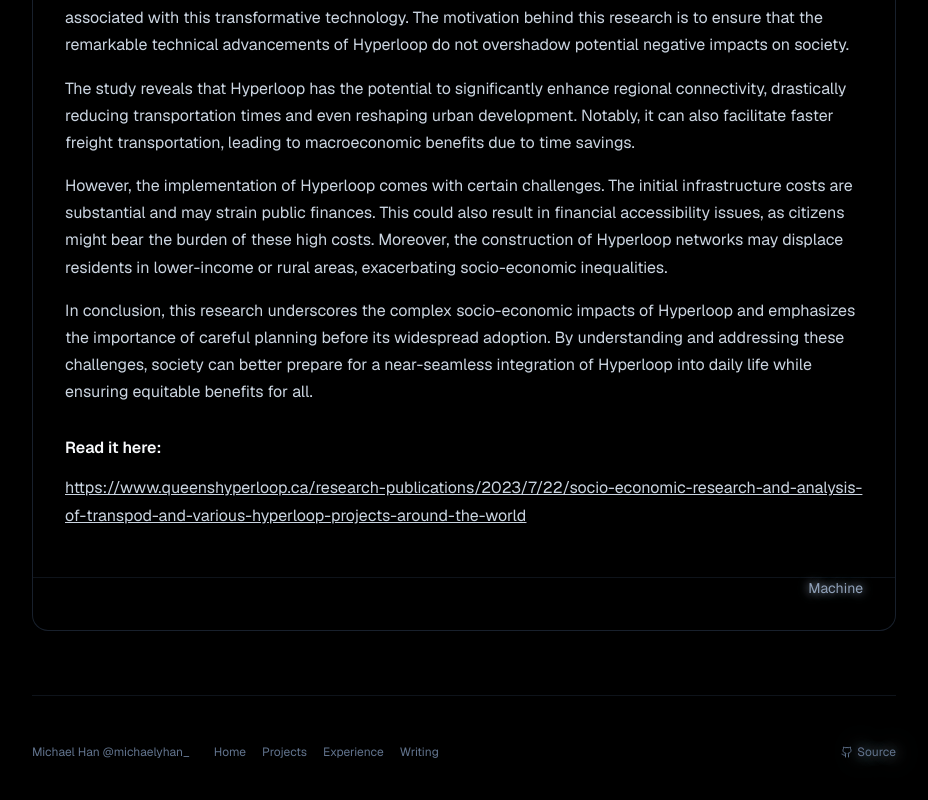
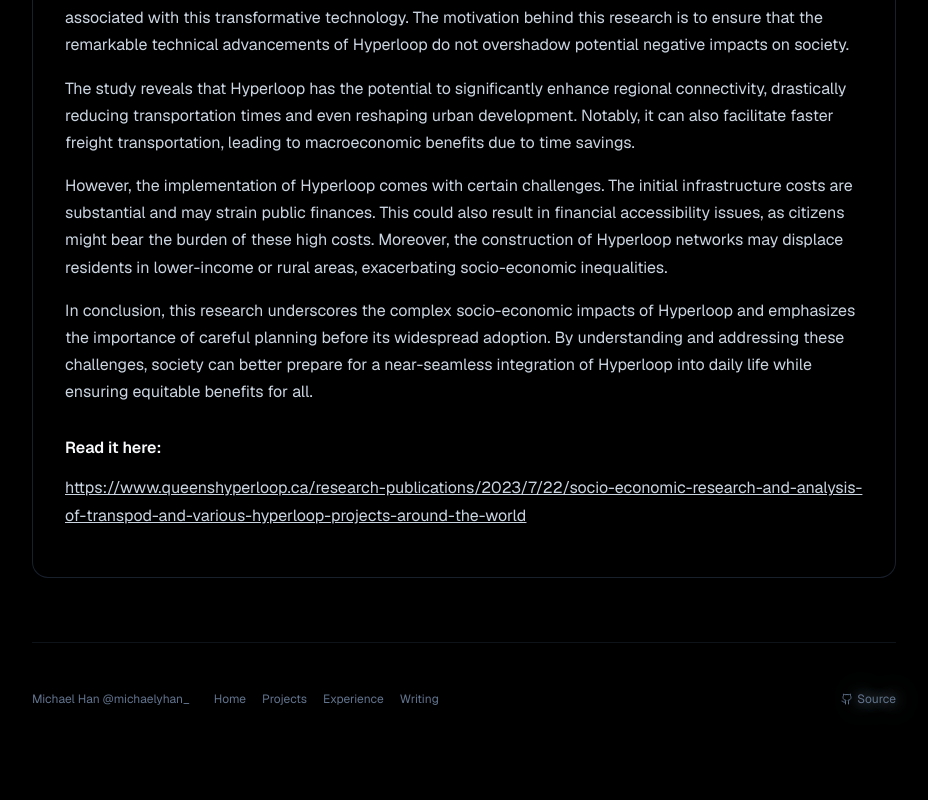
Before and after one commit to michael-han-dev/michaelhandev, a Next.js app: page /blog/Hyperloop in a window 1280 px wide. Shown: the part 524-1324 px from the top of the page, without its empty margins (176-1104 px from the left). After the commit the page ends 1279 px from the top, so only its background shows below. Built offline with nearby package versions, Linux system fonts and the light colour scheme; no server answers; the database is empty.

Commit message:
remove machine from each blog slug

```diff
--- a/app/blog/[slug]/page.tsx
+++ b/app/blog/[slug]/page.tsx
@@ -6,7 +6,6 @@ import Link from 'next/link';
 import { notFound } from 'next/navigation';
 import { articles } from '@/data/articles';
 import Footer from '@/components/Footer';
-import ViewModeToggle from '@/components/ViewModeToggle';
 import { getBlogContent } from '@/lib/blog';
 import { getBlogImages, BlogImage } from '@/lib/images';
 import { useEffect, useState } from 'react';
@@ -131,11 +130,6 @@ export default function BlogPostPage({ params }: { params: Promise<{ slug: strin
               </>
             )}
           </div>
-          <div className="p-8 pt-0 border-t border-slate-700/30">
-            <motion.div variants={fadeInUp} className="flex justify-end">
-              <ViewModeToggle />
-            </motion.div>
-          </div>
         </motion.article>
 
         <Footer />
```
